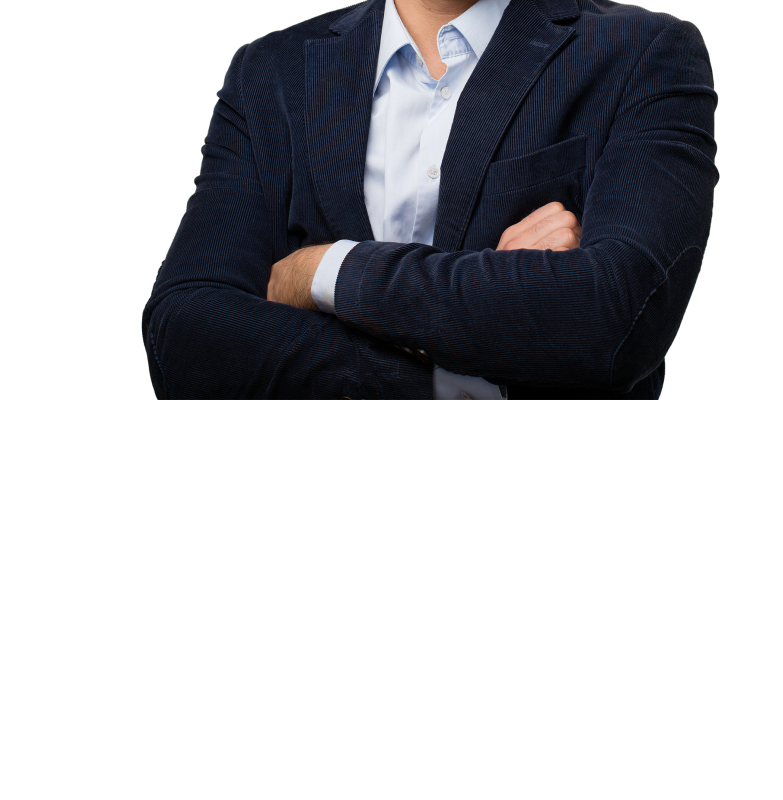
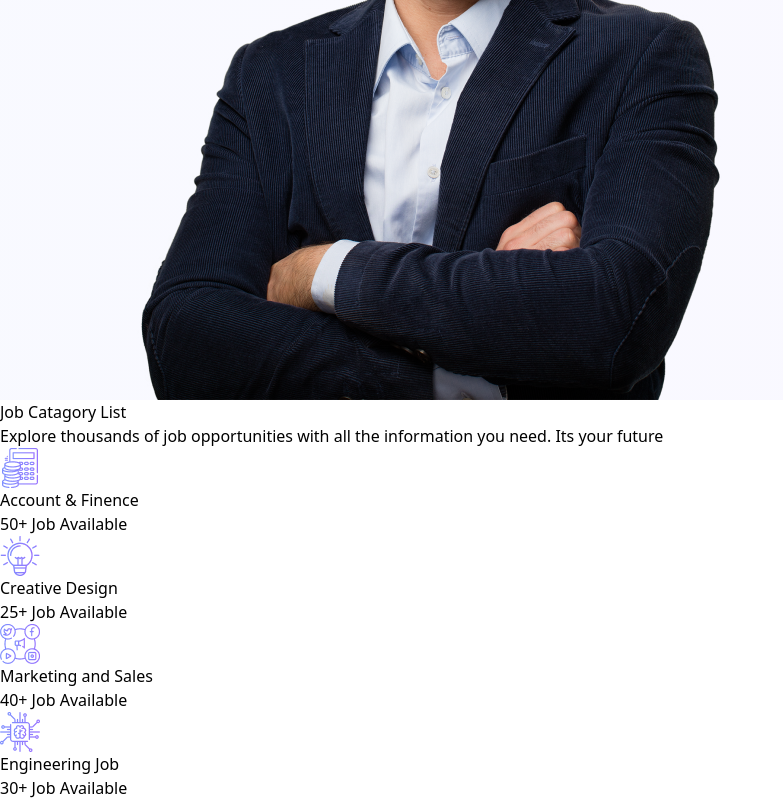
Before and after one commit to NS-Sheam/get-jobs, a React (Vite) app: page / in a window 1280 px wide. Shown: the part 524-1324 px from the top of the page, without its empty margins (0-783 px from the left). Before the commit the page ends 924 px from the top, so only its background shows below. Built offline with nearby package versions, Linux system fonts and the light colour scheme.

Commit message:
Catagory section finished

```diff
--- a/src/components/Banner/Banner.jsx
+++ b/src/components/Banner/Banner.jsx
@@ -3,18 +3,18 @@ import bannerImage from '../../assets/All Images/P3OLGJ1 copy 1.png';
 
 const Banner = () => {
     return (
-        <section className='bg-gray-500 md:flex w-full px-4 mx-auto sm:max-w-xl md:max-w-full lg:max-w-screen-xl md:px-24 lg:px-8'>
+        <section className='header-css md:flex lg:items-end w-full px-4 mx-auto sm:max-w-xl md:max-w-full lg:max-w-screen-xl md:px-24 lg:px-8'>
             <div className='py-4 md:py-8 lg:py-16 md:w-1/2'>
                 <h1 className='text-2xl md:text-4xl lg:text-7xl font-semibold mb-4'>
                     One Step Closer To Your <p className='text-[#9873FF]'>Dream Job</p>
                 </h1>
-                <p className='md:text-xl mb-4'>
+                <p className='lg:text-xl mb-4'>
                     Explore thousands of job opportunities with all the information you need. Its your future. Come find it. Manage all your job application from start to finish.
                 </p>
                 <button className='btn-primary px-7 py-4 mb-4'>Get Started</button>
             </div>
             <div className='md:w-1/2'>
-            <img className='' src={bannerImage} alt="" />
+                <img className='' src={bannerImage} alt="" />
             </div>
 
         </section>
--- /dev/null
+++ b/src/components/Catagories/Catagories.jsx
@@ -0,0 +1,24 @@
+import React, { useEffect, useState } from 'react';
+import SingleCatagory from '../singleCatagory/SingleCatagory';
+
+const Catagories = () => {
+    const [catagories, setCatagories] = useState([]);
+    useEffect(() => {
+        fetch("jobCatagory.json")
+            .then(res => res.json())
+            .then(data => setCatagories(data))
+    }, [])
+    return (
+        <div className='my-container'>
+            <h1 className='text-4xl font-bold text-center mb-4'>Job Catagory List</h1>
+            <p className='text-center text-slate-600 mb-5'>Explore thousands of job opportunities with all the information you need. Its your future</p>
+            <div className='grid grid-cols-2 md:grid-cols-4 gap-4'>
+                {
+                    catagories.map(catagory => <SingleCatagory catagory={catagory}/>)
+                }
+            </div>
+        </div>
+    );
+};
+
+export default Catagories;
--- a/src/components/Home/Home.jsx
+++ b/src/components/Home/Home.jsx
@@ -1,10 +1,12 @@
 import React from 'react';
 import Banner from '../Banner/Banner';
+import Catagories from '../Catagories/Catagories';
 
 const Home = () => {
     return (
         <div className=''>
             <Banner/>
+            <Catagories/>
         </div>
     );
 };
--- /dev/null
+++ b/src/components/SingleCatagory/SingleCatagory.jsx
@@ -0,0 +1,13 @@
+import React from 'react';
+
+const SingleCatagory = ({ catagory }) => {
+    return (
+        <div className='border p-6 lg:p-10 rounded-md'>
+            <img src={catagory.categoryLogo} alt="" />
+            <h3 className='text-xl font-bold mt-4'>{catagory.categoryName}</h3>
+            <p className='text-slate-400 mt-4'>{catagory.jobsAvailable}+ Job Available</p>
+        </div>
+    );
+};
+
+export default SingleCatagory;
```
